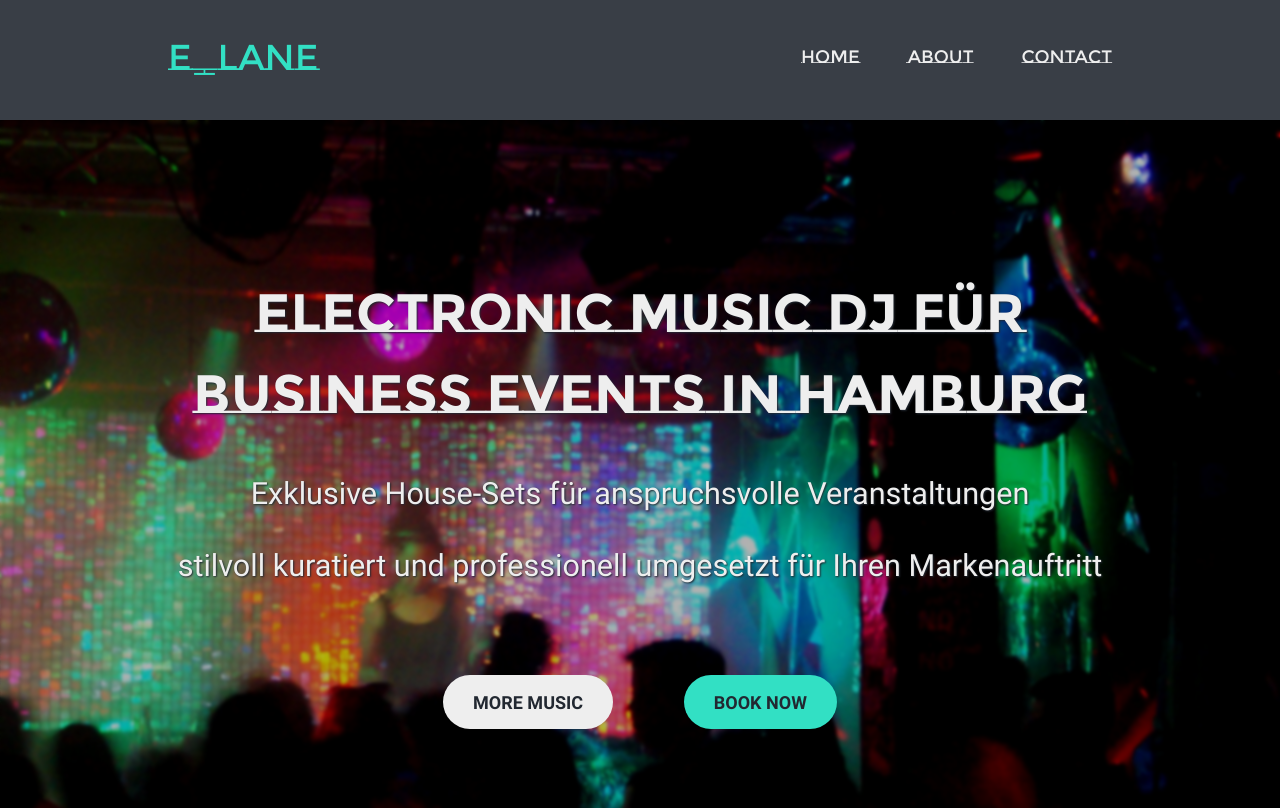
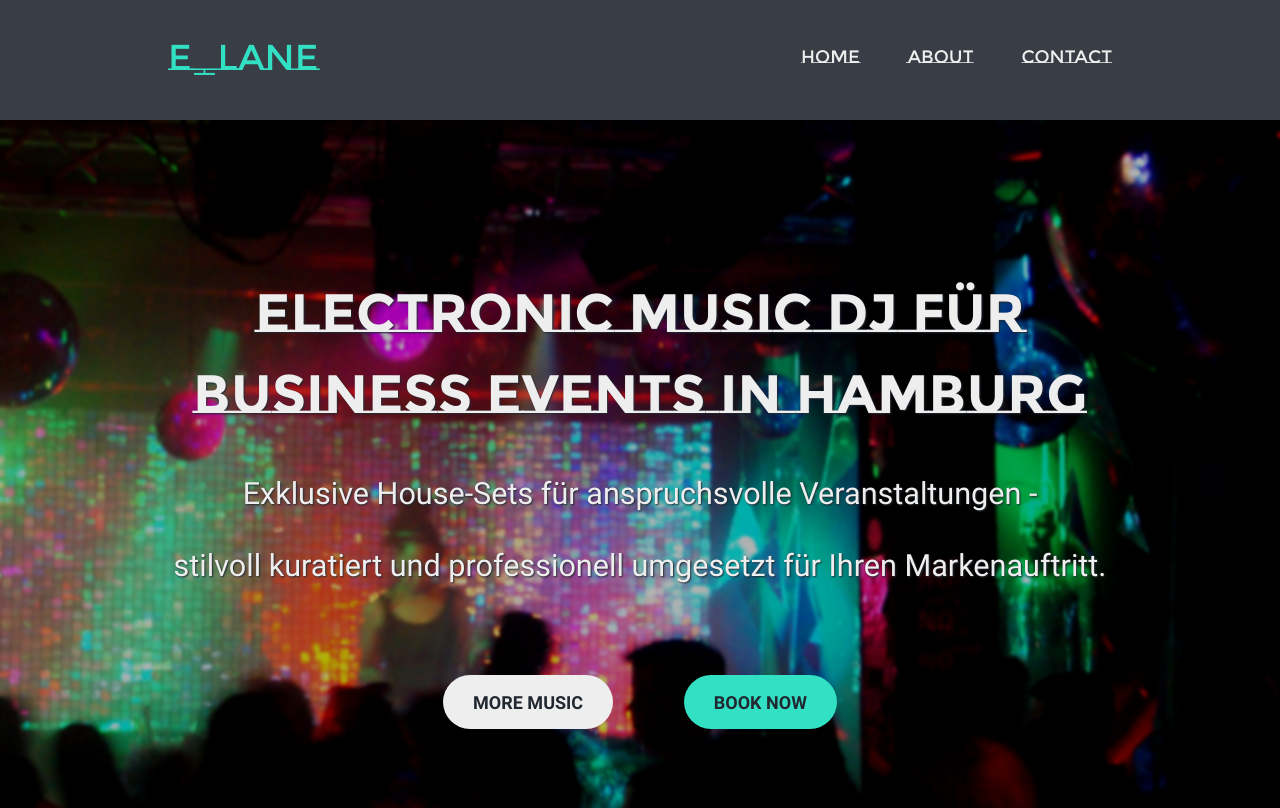
Before and after one commit to jarrelaine/e_lane_, a plain HTML site: page index.html in a window 1280 px wide. Shown: the top 808 px of the page. Drawn offline with Linux system fonts and the light colour scheme; files whose address does not match are found by name.

Commit message:
details in typing
index
forms

```diff
--- a/index.html
+++ b/index.html
@@ -34,8 +34,8 @@
                     <div class="hero-text">
                         <h1 class="hero-headline">Electronic Music DJ für Business Events in Hamburg</h1>
                         <div class="sub-headline">
-                            <p>Exklusive House-Sets für anspruchsvolle Veranstaltungen</p>
-                            <p>stilvoll kuratiert und professionell umgesetzt für Ihren Markenauftritt</p>
+                            <p>Exklusive House-Sets für anspruchsvolle Veranstaltungen - </p>
+                            <p>stilvoll kuratiert und professionell umgesetzt für Ihren Markenauftritt.</p>
                         </div>
                     </div>
                    <div class="hero-buttons">
```
Also changed, not shown: pages/form.html (+2 -1 lines).
